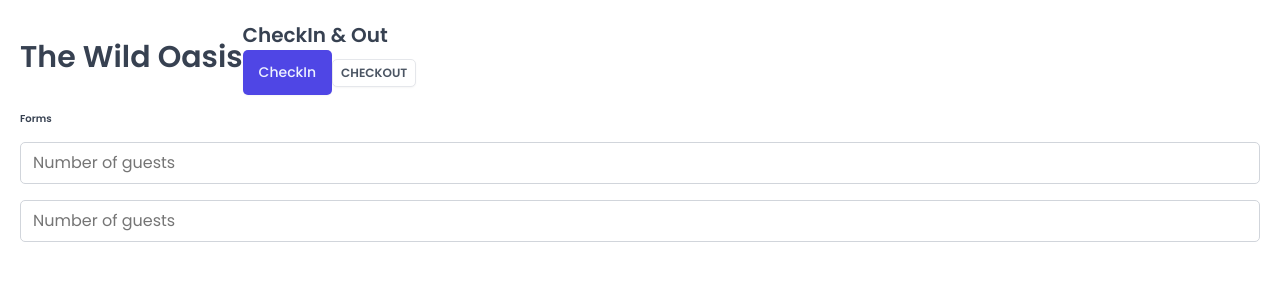
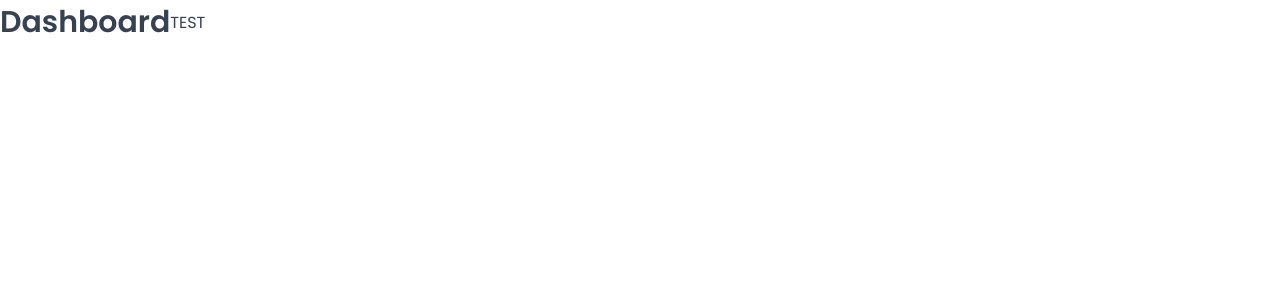
Before and after one commit to Ambrish5211/the-wild-oasis, a React (Vite) app: page /dashboard in a window 1280 px wide. Shown: the top 300 px of the page. Built offline with nearby package versions, Linux system fonts and the light colour scheme; a web font is replaced by a local one.

Commit message:
setting pages and routes

```diff
--- a/package.json
+++ b/package.json
@@ -12,6 +12,7 @@
   "dependencies": {
     "react": "^18.2.0",
     "react-dom": "^18.2.0",
+    "react-router-dom": "^6.22.3",
     "styled-components": "^6.1.8"
   },
   "devDependencies": {
--- a/src/App.jsx
+++ b/src/App.jsx
@@ -1,48 +1,32 @@
-import styled from "styled-components";
+import React from "react";
+import { BrowserRouter, Navigate, Route, Routes } from "react-router-dom";
+import Dashboard from "./pages/Dashboard";
+import Bookings from "./pages/Bookings";
+import Cabins from "./pages/Cabins";
+import Users from "./pages/Users";
+import Settings from "./pages/Settings";
+import Account from "./pages/Account";
+import Login from "./pages/Login";
+import PageNotFound from "./pages/PageNotFound";
 import GlobalStyle from "./styles/GlobalStyles";
-import Button from "./ui/Button";
-import Input from "./ui/Input";
-import Heading from "./ui/Heading";
-import Row from "./ui/Row";
-
-const StyledApp = styled.div`
-  /* background-color: orangered; */
-  padding: 20px;
-`;
 
 function App() {
   return (
     <>
       <GlobalStyle />
-      <StyledApp>
-        <Row>
-          <Row type="horizontal">
-            <Heading as="h1">The Wild Oasis</Heading>
-            <div>
-              <Heading as="h2">CheckIn & Out</Heading>
-              <Button
-                variation="primary"
-                size="medium"
-                onClick={() => alert("Check In")}
-              >
-                CheckIn
-              </Button>
-              <Button
-                variation="secondary"
-                size="small"
-                onClick={() => alert("CheckOut")}
-              >
-                CheckOut
-              </Button>
-            </div>
-          </Row>
-          <Row>
-            <Heading as="h3">Forms</Heading>
-            <Input type="number" placeholder="Number of guests"></Input>
-            <Input type="number" placeholder="Number of guests"></Input>
-          </Row>
-        </Row>
-      </StyledApp>
+      <BrowserRouter>
+        <Routes>
+          <Route index element={<Navigate replace to="dashboard" />} />
+          <Route path="/dashboard" element={<Dashboard />} />
+          <Route path="/bookings" element={<Bookings />} />
+          <Route path="/cabins" element={<Cabins />} />
+          <Route path="/users" element={<Users />} />
+          <Route path="/settings" element={<Settings />} />
+          <Route path="/account" element={<Account />} />
+          <Route path="/login" element={<Login />} />
+          <Route path="*" element={<PageNotFound />} />
+        </Routes>
+      </BrowserRouter>
     </>
   );
 }
```
Also changed, not shown: 1 other file (tests, documents, lock files or other folders).
